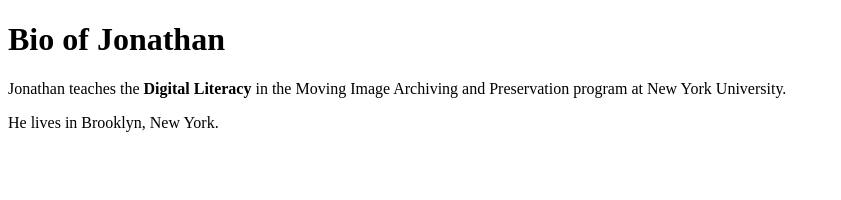
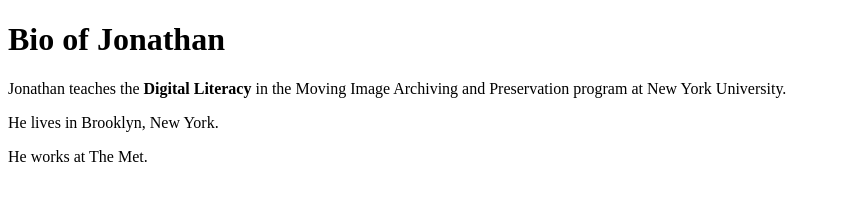
Before and after one commit to jmf-nyu/personal_page, a plain HTML site: page index.html in a window 1280 px wide. Shown: the whole page, without its empty margins (0-841 px from the left). Drawn offline with Linux system fonts and the light colour scheme.

Commit message:
Update index.html - added workplace

```diff
--- a/index.html
+++ b/index.html
@@ -7,5 +7,6 @@
     <h1>Bio of Jonathan</h1>
     <p>Jonathan teaches the <strong>Digital Literacy</strong> in the Moving Image Archiving and Preservation program at New York University.</p>
     <p>He lives in Brooklyn, New York.</p>
+    <p>He works at The Met.</p>
   </body>
 </html>
```
